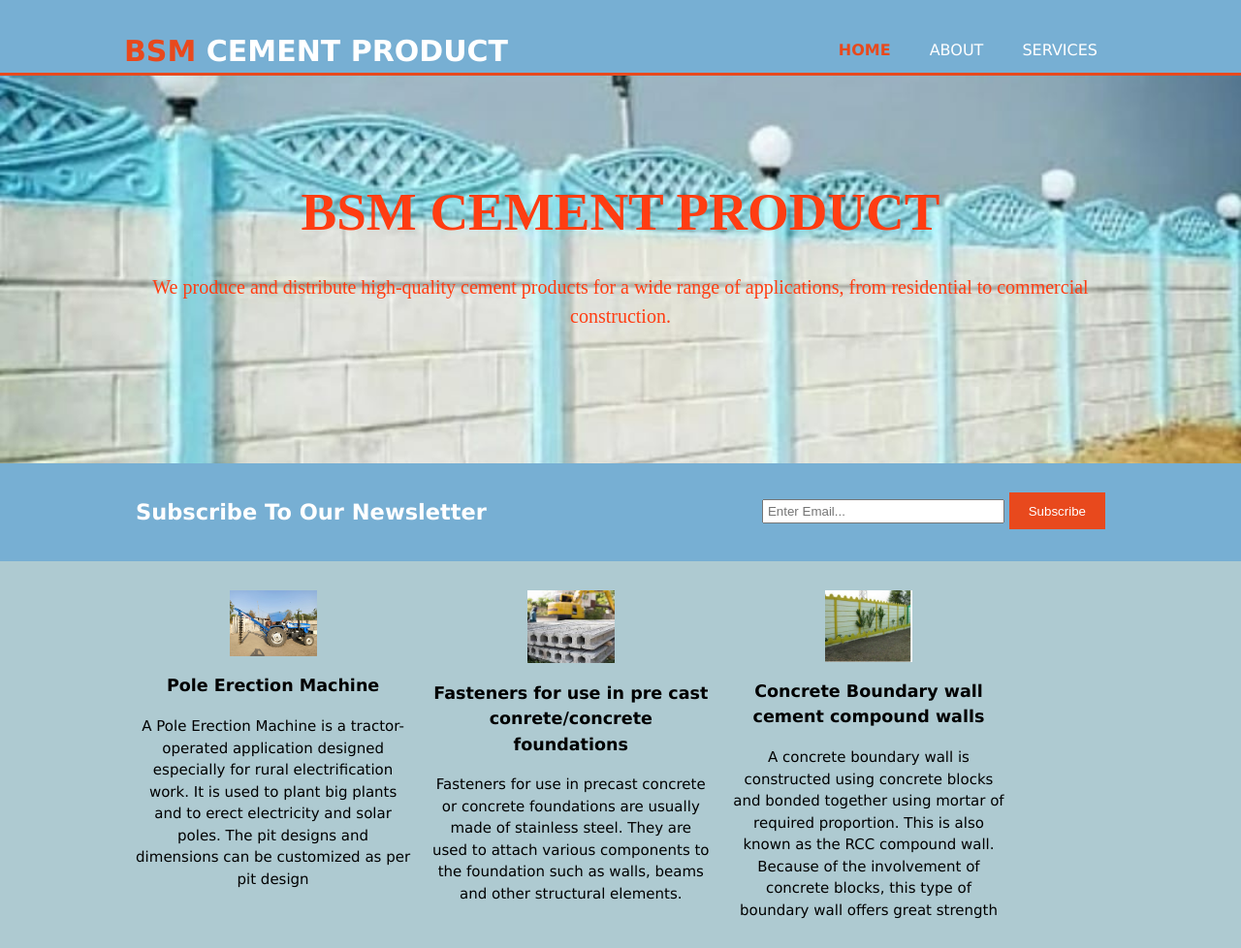
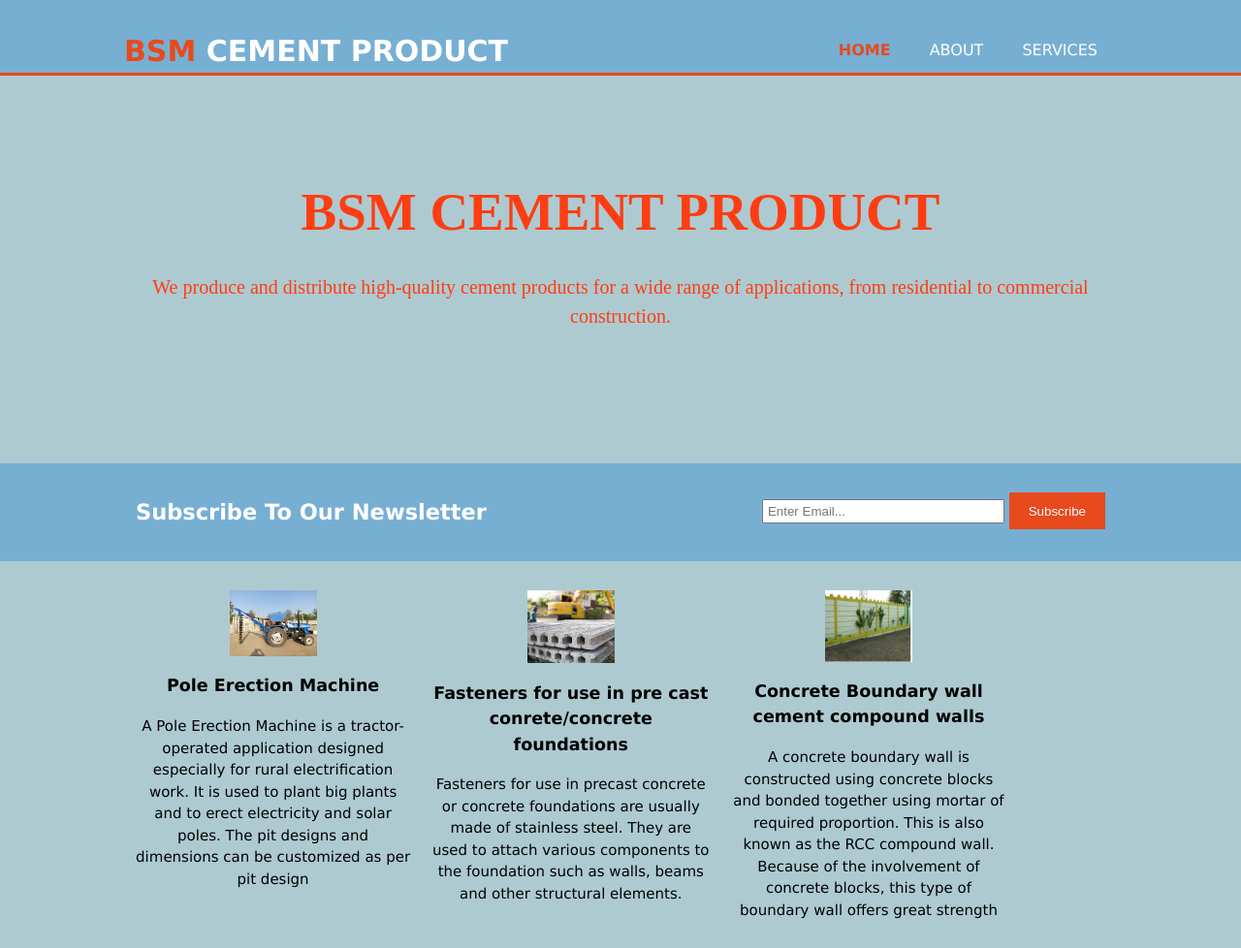
Before and after one commit to Ayushpatel11122003/B.S.M.-CEMENT-PRODUCT.github.io, a plain HTML site: page index.html in a window 1280 px wide. Shown: the top 978 px of the page at 97% size. Drawn offline with Linux system fonts and the light colour scheme.

Commit message:
Update style.css

```diff
--- a/style.css
+++ b/style.css
@@ -84,7 +84,7 @@ header a:hover{
 /* Showcase */
 #showcase{
   min-height:400px;
-  background:url('./BSM/IMG-20230701-WA0006.jpg') no-repeat;
+
   background-position: center;
   background-size: cover;
   text-align:center;
```
